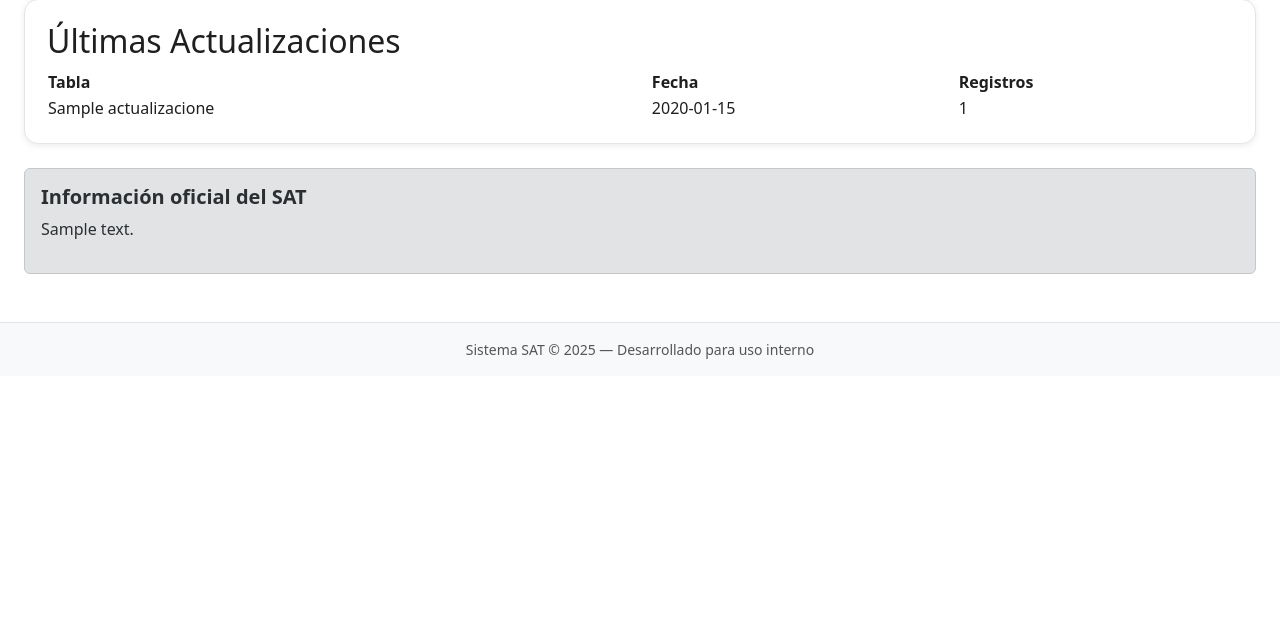
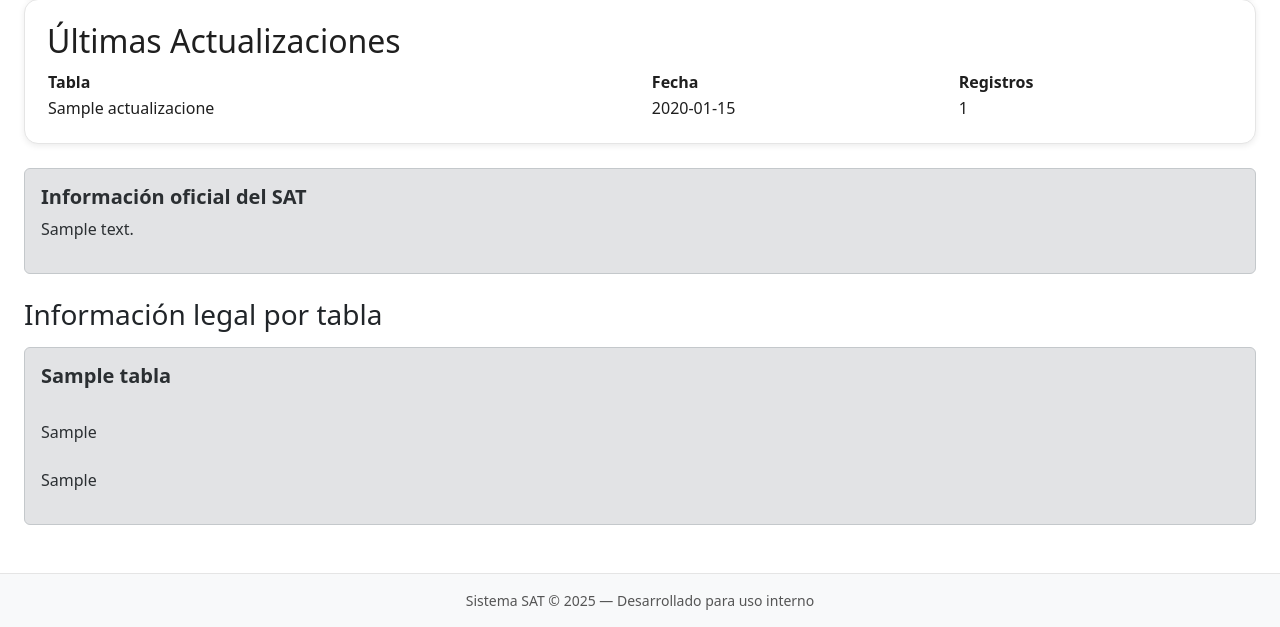
Before and after one commit to hagiordani/sat-dashboard, a Flask app: template templates/estadisticas.html in a window 1280 px wide. Shown: the part 682-1309 px from the top of the page. Before the commit the page ends 1041 px from the top, so only its background shows below. Run offline with Flask 3, Linux system fonts and the light colour scheme; the template is opened without the code that fills it: most values are stand-ins (such as "Sample title", 1, 10 or a date in 2020).

Commit message:
Update estadisticas.html

```diff
--- a/templates/estadisticas.html
+++ b/templates/estadisticas.html
@@ -58,4 +58,17 @@
   <p style="white-space: pre-line;">{{ texto_legal }}</p>
 </div>
 
+<h3 class="mt-4">Información legal por tabla</h3>
+
+{% for t in textos_legales %}
+<div class="alert alert-secondary mt-3">
+  <h5 class="fw-bold">{{ t.tabla }}</h5>
+  <p style="white-space: pre-line;">
+    {{ t.linea1 }}
+
+    {{ t.linea2 }}
+  </p>
+</div>
+{% endfor %}
+
 {% endblock %}
```
